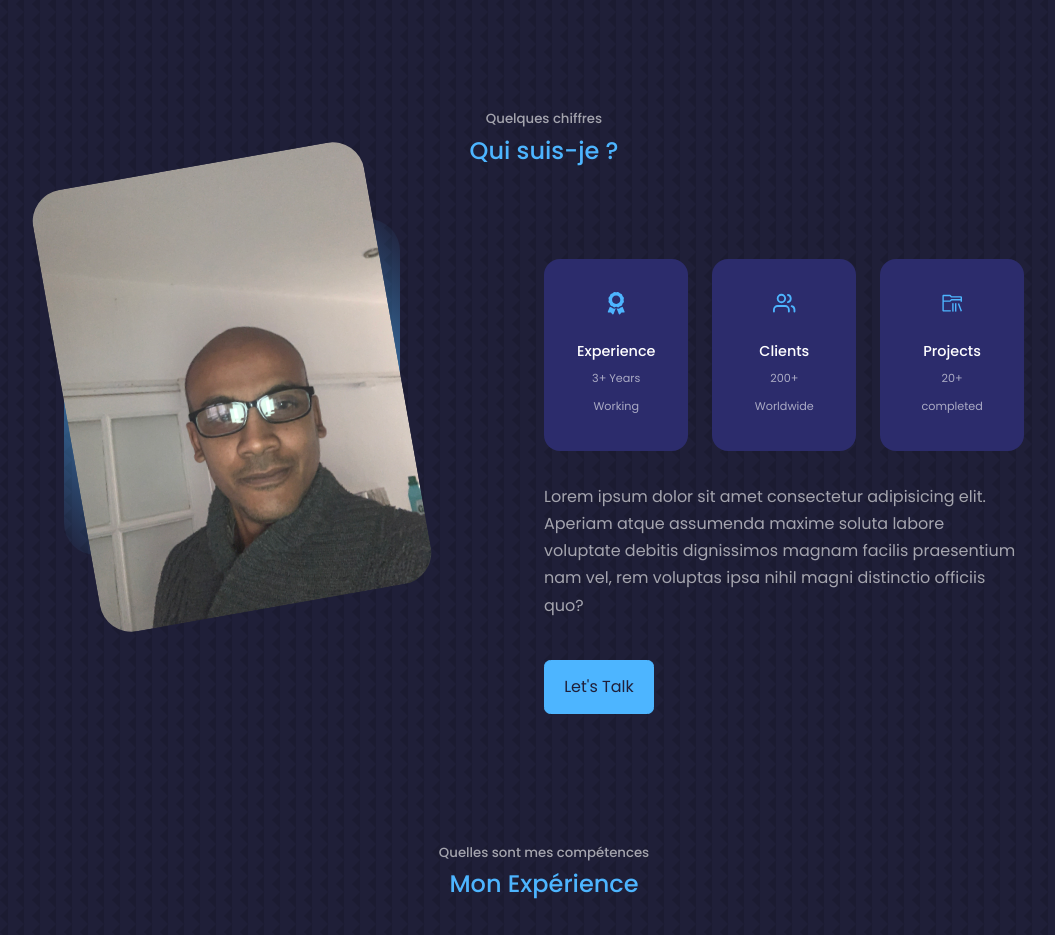
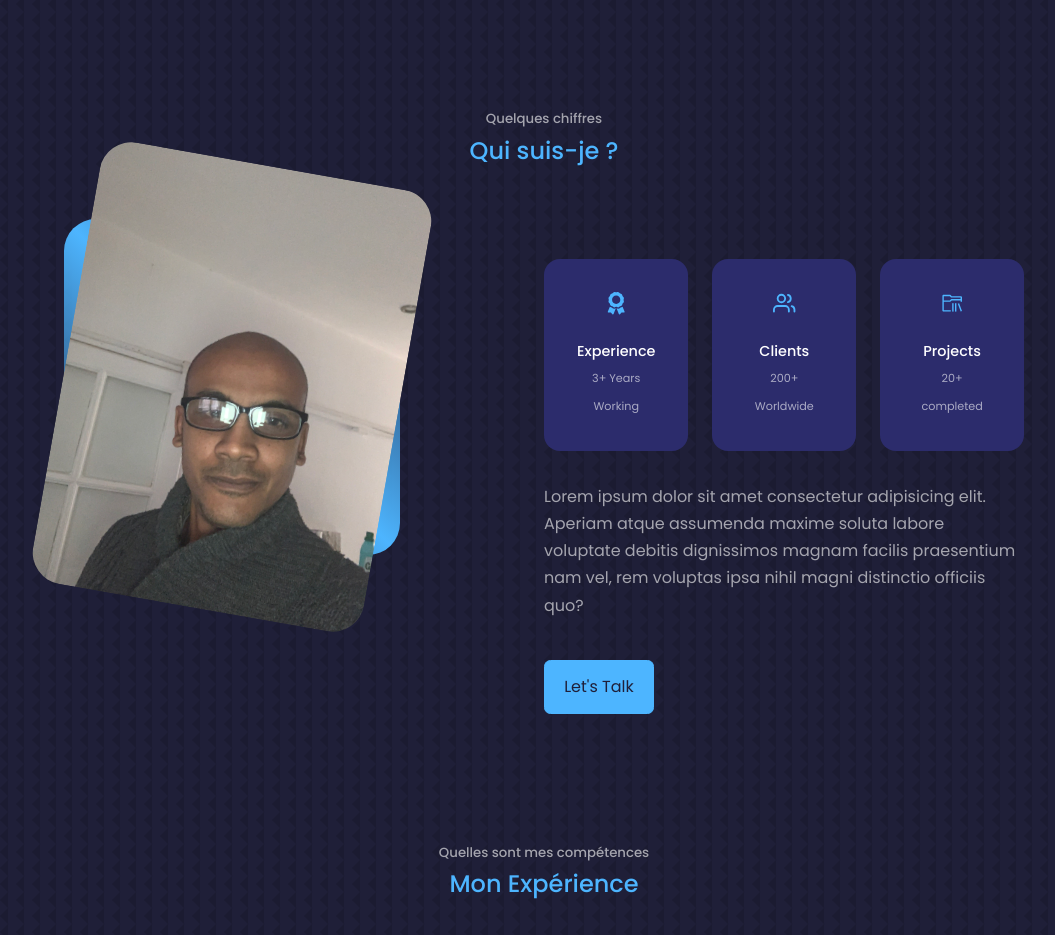
Before and after one commit to Manidoux41/ManiDev-portfolio, a React (Create React App) app: page / in a window 1280 px wide. Shown: the part 820-1755 px from the top of the page, without its empty margins (96-1151 px from the left). Built offline with nearby package versions, Linux system fonts and the light colour scheme.

Commit message:
correction

```diff
--- a/src/components/about/about.css
+++ b/src/components/about/about.css
@@ -17,7 +17,7 @@
 .about__me-image {
     border-radius: 2rem;
     overflow: hidden;
-    transform: rotate(-10deg);
+    transform: rotate(10deg);
     transition: var(--transition);
 }
 .about__me-image:hover {
```
